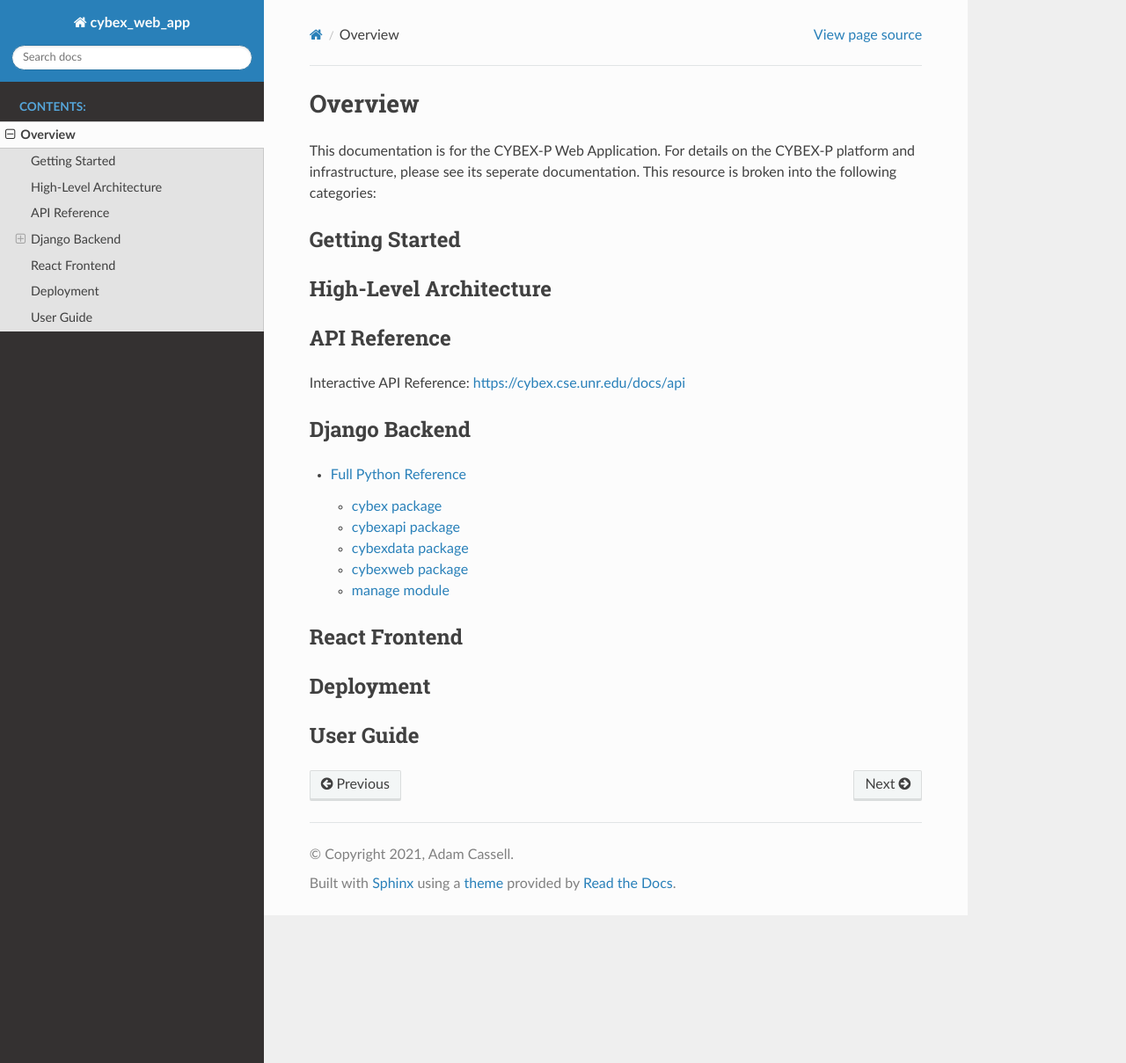
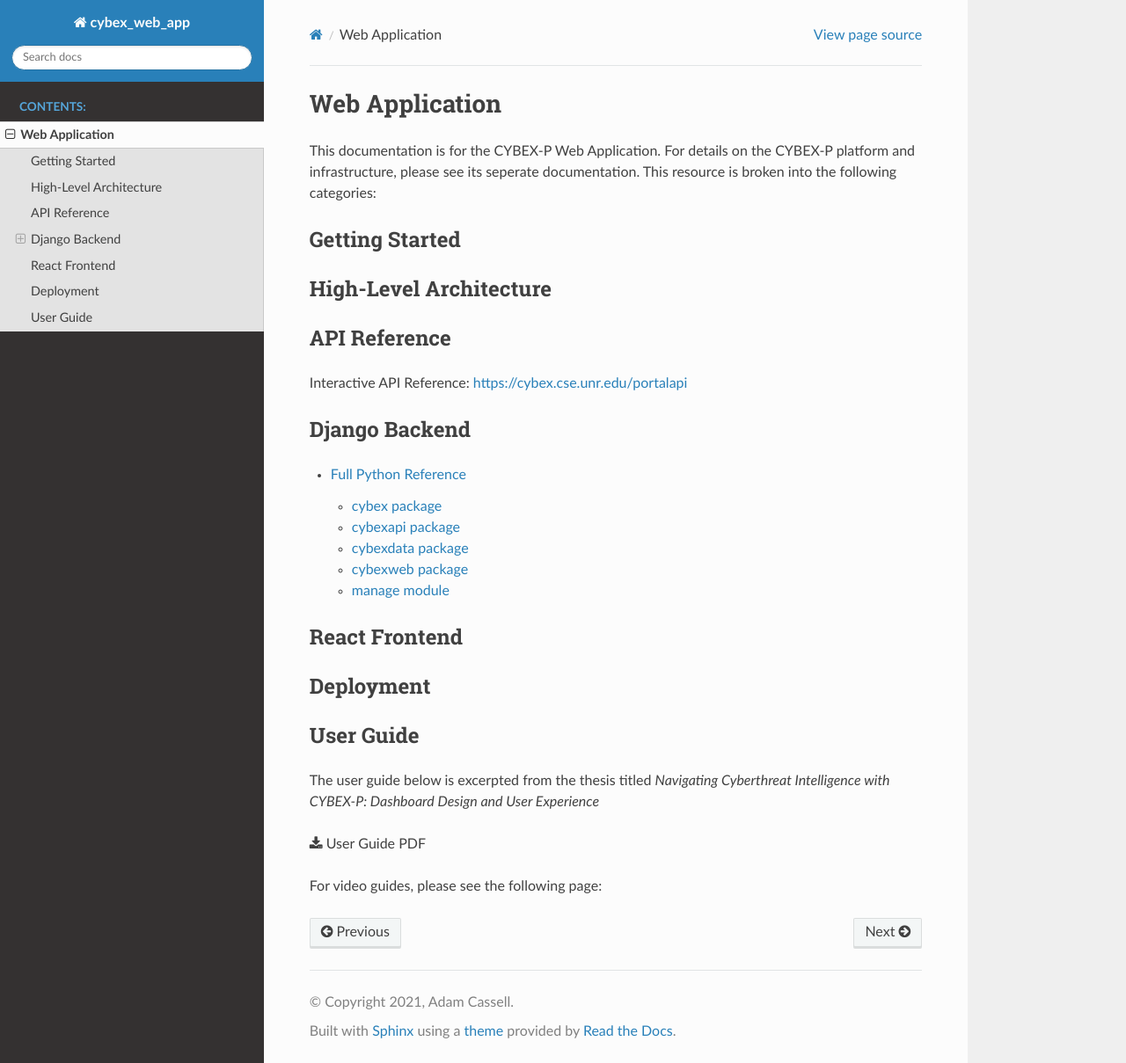
Before and after one commit to CYBEX-P/cybex, a Sphinx documentation site: the page built from source/README.md, in a window 1280 px wide and 1209 px high. Shown: the whole window at 88% size. Built offline with Sphinx 7.4.7 and the Read the Docs theme 2.0.0, drawn with Linux system fonts in a browser that asks for light colours.

Commit message:
Added user guide pdf download

```diff
--- a/source/README.md
+++ b/source/README.md
@@ -1,4 +1,4 @@
-# Overview
+# Web Application
 This documentation is for the CYBEX-P Web Application. For details on the CYBEX-P platform and infrastructure, please see its seperate documentation. This resource is broken into the following categories:
 
 #### Getting Started
@@ -6,7 +6,7 @@ This documentation is for the CYBEX-P Web Application. For details on the CYBEX-
 #### High-Level Architecture
 
 #### API Reference
-Interactive API Reference: <https://cybex.cse.unr.edu/docs/api>
+Interactive API Reference: <https://cybex.cse.unr.edu/portalapi>
 
 #### Django Backend
 
@@ -21,3 +21,8 @@ modules
 #### Deployment
 
 #### User Guide
+The user guide below is excerpted from the thesis titled *Navigating Cyberthreat Intelligence with CYBEX-P: Dashboard Design and User Experience*
+
+{download}`User Guide PDF <cybex_user_guide.pdf>`
+
+For video guides, please see the following page:
--- a/source/index.rst
+++ b/source/index.rst
@@ -3,7 +3,7 @@
    You can adapt this file completely to your liking, but it should at least
    contain the root `toctree` directive.
 
-Welcome to the CYBEX-P Web App documentation!
+Welcome to the CYBEX-P documentation!
 =====================================================
 
 .. toctree::
```
Also changed, not shown: 1 other file.
